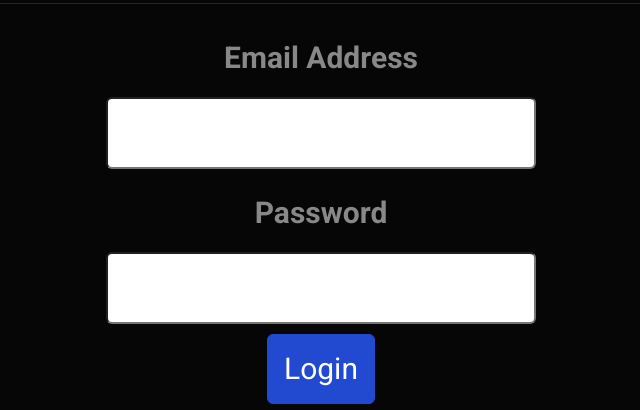
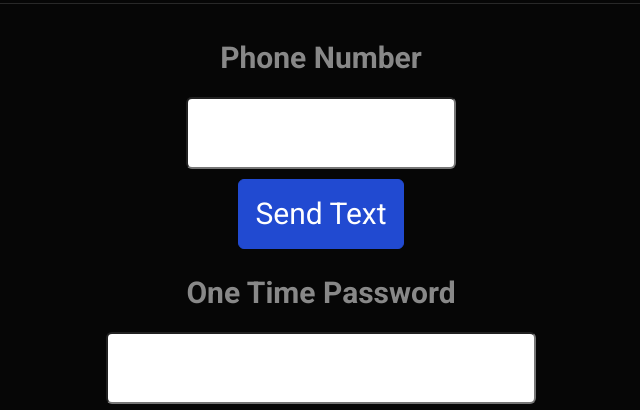
Before and after one commit to ayane822/CIT171repository, a plain HTML site: page index.html in a window 1280 px wide. Shown: the part 256-666 px from the top of the page, without its empty margins (319-959 px from the left). Drawn offline with Linux system fonts and the light colour scheme.

Commit message:
Create send text function

```diff
--- a/index.html
+++ b/index.html
@@ -17,11 +17,14 @@
 
     <form name="loginForm" id="login" method="post" >
         <p>
-            <label class="stepcount" for="username">Email Address</label><br>
-            <input class="stepcount" type="text" id="username" name="username" size="25" onchange="setusername()" required >
+            <label class="stepcount" for="Phone Number">Phone Number</label><br>
+            <input class="stepcount" type="text" id="phonenumber" name="Phone Number" size="15" onchange="setphonenumber()" required >
         </p>
         <p>
-            <label class="stepcount" for="password">Password</span></label><br>
+            <input class="btn btn-lg btn-primary" id="sendtextbutton" type="button" onclick="sendtext()" value="Send Text">
+        </p>
+        <p>
+            <label class="stepcount" for="password">One Time Password</span></label><br>
             <input class="stepcount" type="password" id="password" name="pwd" size="25" onchange="setuserpassword()" required >
         </p>
         <p>
@@ -37,5 +40,5 @@
 
 <script src="jquery-3.1.1.min.js"></script>
 <script src="manageuser.js"></script>
-<script src="managecustomer.js"></script>
+
 </html>
--- a/manageuser.js
+++ b/manageuser.js
@@ -1,12 +1,12 @@
 //© 2021 Sean Murdock
-
+let phonenumber = "";
 let userName = "";
 let password = "";
 let verifypassword = "";
 let passwordRegEx=/((?=.*\d)(?=.*[a-z])(?=.*[A-Z])(?=.*[@#$%!]).{6,40})/;
 
-function setusername(){
-    userName = $("#username").val();
+function setphonenumber(){
+    phonenumber = $("#phonenumber").val();
 }
 
 function setuserpassword(){
@@ -45,7 +45,16 @@ function checkexpiredtoken(token){
         dataType: 'text' })
     }
 }
+function sendtext(){
+    $.ajax({
+        type: 'POST',
+        url: 'https://dev.stedi.me/twofactorlogin/'+phonenumber,
+        contentType: "application/text",
+        dataType: 'text'
+    }
+    );
 
+}
 function userlogin(){
     setuserpassword();
     setusername();
```
